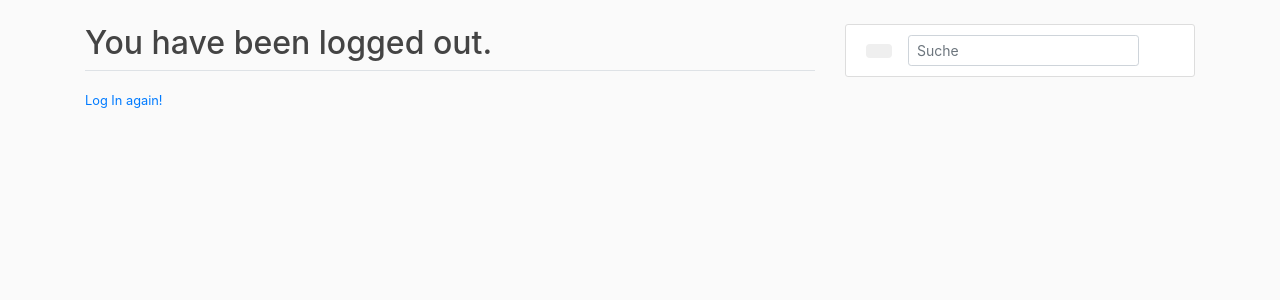
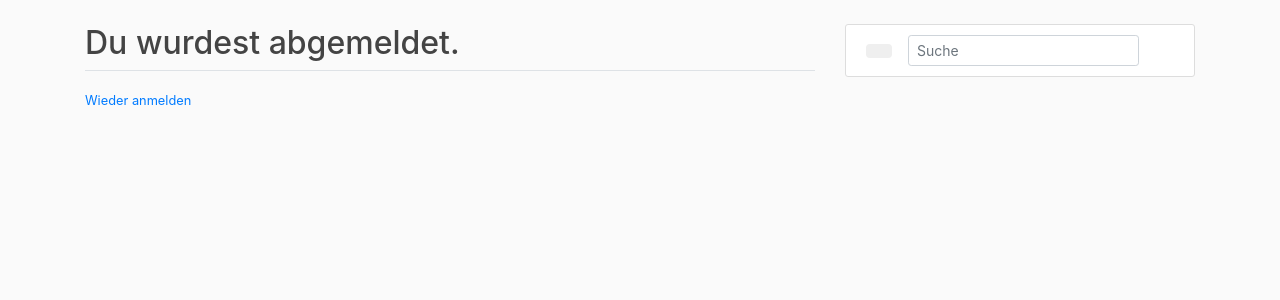
Before and after one commit to tschuelia/cake_recipe_website, a Django app: page /logout/ in a window 1280 px wide. Shown: the part 56-356 px from the top of the page. Run offline with Django 3.2, Linux system fonts and the light colour scheme; some libraries are stand-ins or nearby versions.

Commit message:
few changes to register, login,... pages

```diff
--- a/users/templates/users/logout.html
+++ b/users/templates/users/logout.html
@@ -1,9 +1,8 @@
-{% extends "recipes/base.html" %}
-{% block content %}
-    <h2>You have been logged out.</h2>
-    <div class="border-top pt-3">
-        <small class="text-muted">
-            <a href="{% url 'login' %}">Log In again!</a>
+{% extends "recipes/base.html" %} {% block content %}
+<h2>Du wurdest abgemeldet.</h2>
+<div class="border-top pt-3">
+  <small class="text-muted">
+            <a href="{% url 'login' %}">Wieder anmelden</a>
         </small>
-    </div>
+</div>
 {% endblock content %}
--- a/users/templates/users/password_reset.html
+++ b/users/templates/users/password_reset.html
@@ -1,11 +1,9 @@
-{% extends "recipes/base.html" %}
-{% load crispy_forms_tags %}
-{% block content %}
+{% extends "recipes/base.html" %} {% load crispy_forms_tags %} {% block content %}
 <div class="content-section">
   <form method="POST">
     {% csrf_token %}
     <fieldset class="form-group">
-                <legend class="border-bottom mb-4">Reset Passwort</legend>
+      <legend class="border-bottom mb-4">Passwort zurücksetzen</legend>
       {{ form|crispy }}
     </fieldset>
     <div class="form-group">
--- a/users/templates/users/password_reset_confirm.html
+++ b/users/templates/users/password_reset_confirm.html
@@ -1,11 +1,9 @@
-{% extends "recipes/base.html" %}
-{% load crispy_forms_tags %}
-{% block content %}
+{% extends "recipes/base.html" %} {% load crispy_forms_tags %} {% block content %}
 <div class="content-section">
   <form method="POST">
     {% csrf_token %}
     <fieldset class="form-group">
-                <legend class="border-bottom mb-4">Reset Passwort</legend>
+      <legend class="border-bottom mb-4">Passwort zurücksetzen</legend>
       {{ form|crispy }}
     </fieldset>
     <div class="form-group">
--- a/users/templates/users/profile.html
+++ b/users/templates/users/profile.html
@@ -1,6 +1,4 @@
-{% extends "recipes/base.html" %}
-{% load crispy_forms_tags %}
-{% block content %}
+{% extends "recipes/base.html" %} {% load crispy_forms_tags %} {% block content %}
 <div class="content-section">
   <div class="media">
     <div class="media-body">
@@ -11,7 +9,7 @@
   <form method="POST" enctype="multipart/form-data">
     {% csrf_token %}
     <fieldset class="form-group">
-              <legend class="border-bottom mb-4">Profile Info</legend>
+      <legend class="border-bottom mb-4">Profil Information</legend>
       {{ u_form|crispy }}
     </fieldset>
     <div class="form-group">
```
Also changed, not shown: users/templates/users/login.html (+5 -4 lines), users/templates/users/register.html (+3 -5 lines). Lines whose indentation alone changed are shown as unchanged.
